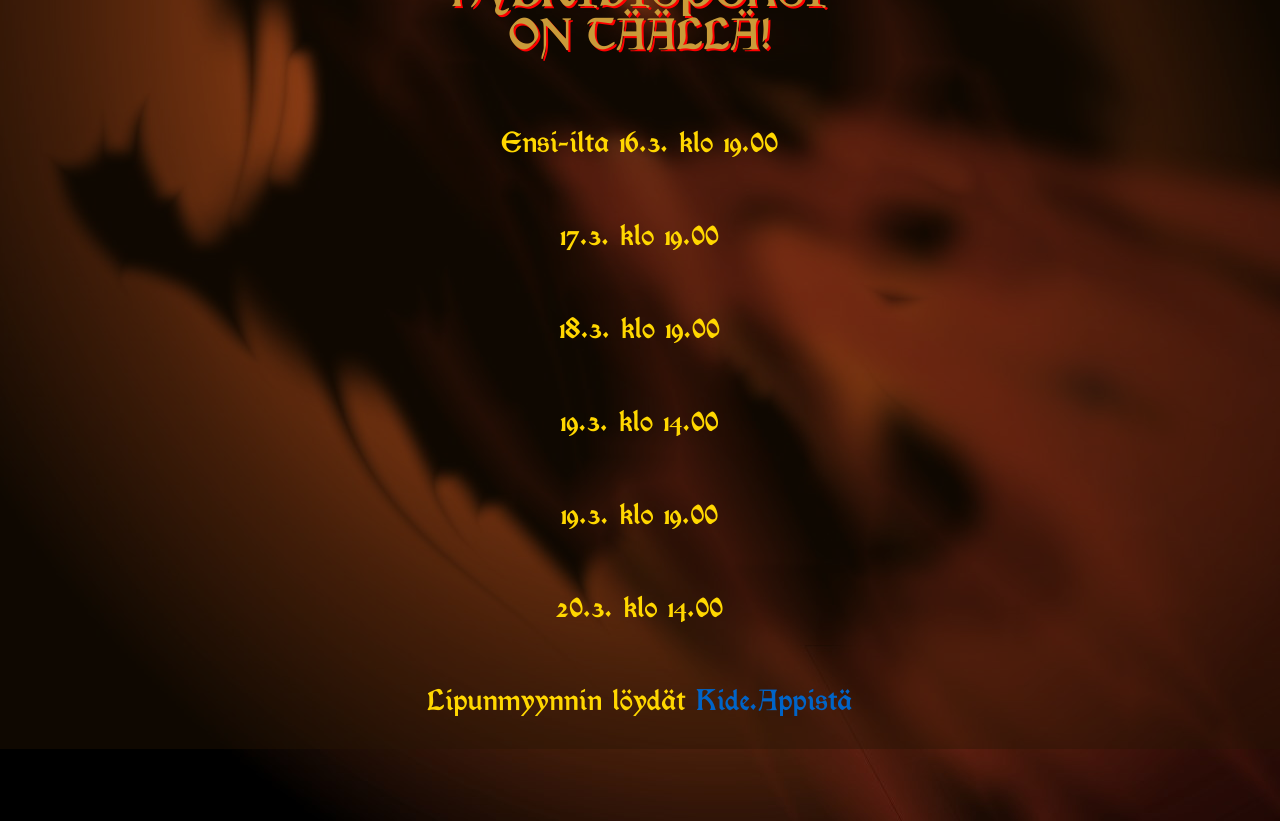
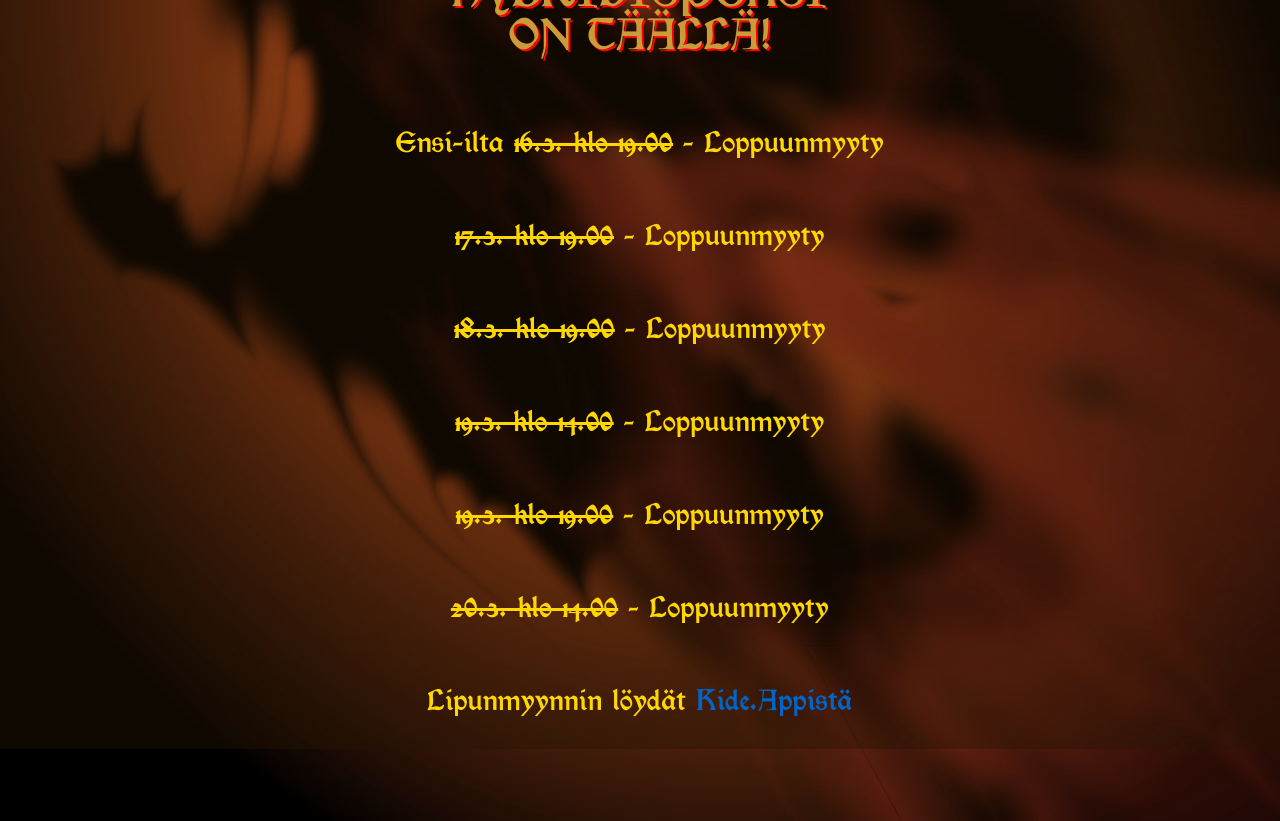
Before and after one commit to osanlan/hybridisvelte, a Svelte app: page / in a window 1280 px wide. Shown: the part 720-1541 px from the top of the page. Built offline with nearby package versions, Linux system fonts and the light colour scheme.

Commit message:
sold out

```diff
--- a/src/routes/index.svelte
+++ b/src/routes/index.svelte
@@ -8,12 +8,26 @@
   </div>
   <div class="paral">
     <h2>Vuoden 2022<br /> Hybridi&shy;Speksi <br />on täällä!</h2>
-    <p>Ensi-ilta 16.3. klo 19.00</p>
-    <p>17.3. klo 19.00</p>
-    <p>18.3. klo 19.00</p>
-    <p>19.3. klo 14.00</p>
-    <p>19.3. klo 19.00</p>
-    <p>20.3. klo 14.00</p>
+    <p>
+      Ensi-ilta <span style="text-decoration: line-through"
+        >16.3. klo 19.00</span
+      > - Loppuunmyyty
+    </p>
+    <p>
+      <span style="text-decoration: line-through">17.3. klo 19.00</span> - Loppuunmyyty
+    </p>
+    <p>
+      <span style="text-decoration: line-through">18.3. klo 19.00</span> - Loppuunmyyty
+    </p>
+    <p>
+      <span style="text-decoration: line-through">19.3. klo 14.00</span> - Loppuunmyyty
+    </p>
+    <p>
+      <span style="text-decoration: line-through">19.3. klo 19.00</span> - Loppuunmyyty
+    </p>
+    <p>
+      <span style="text-decoration: line-through">20.3. klo 14.00</span> - Loppuunmyyty
+    </p>
     <p>
       Lipunmyynnin löydät <a
         href="https://kide.app/community/d96376eb-02ff-4b1b-be75-a959f0fe0c42"
```
